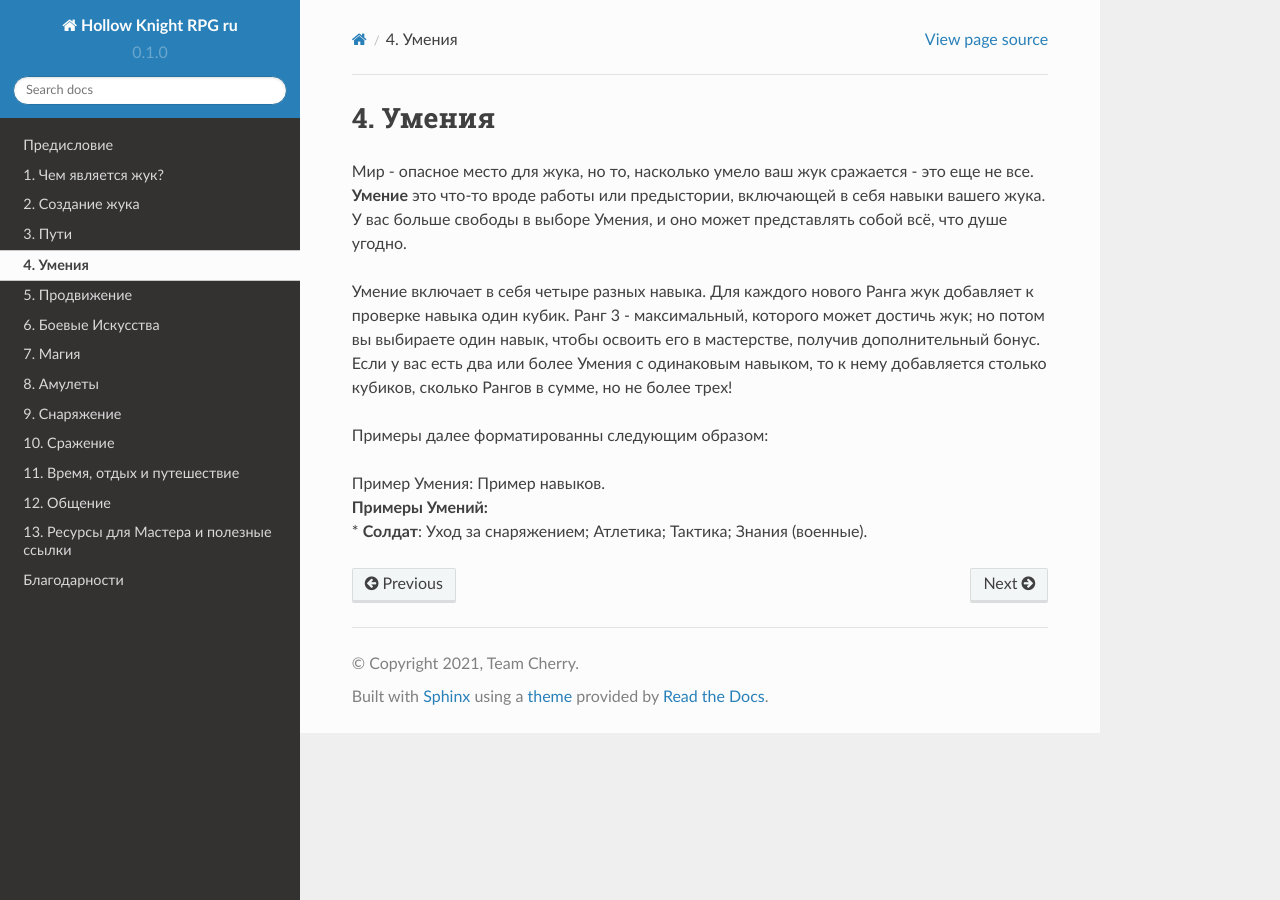
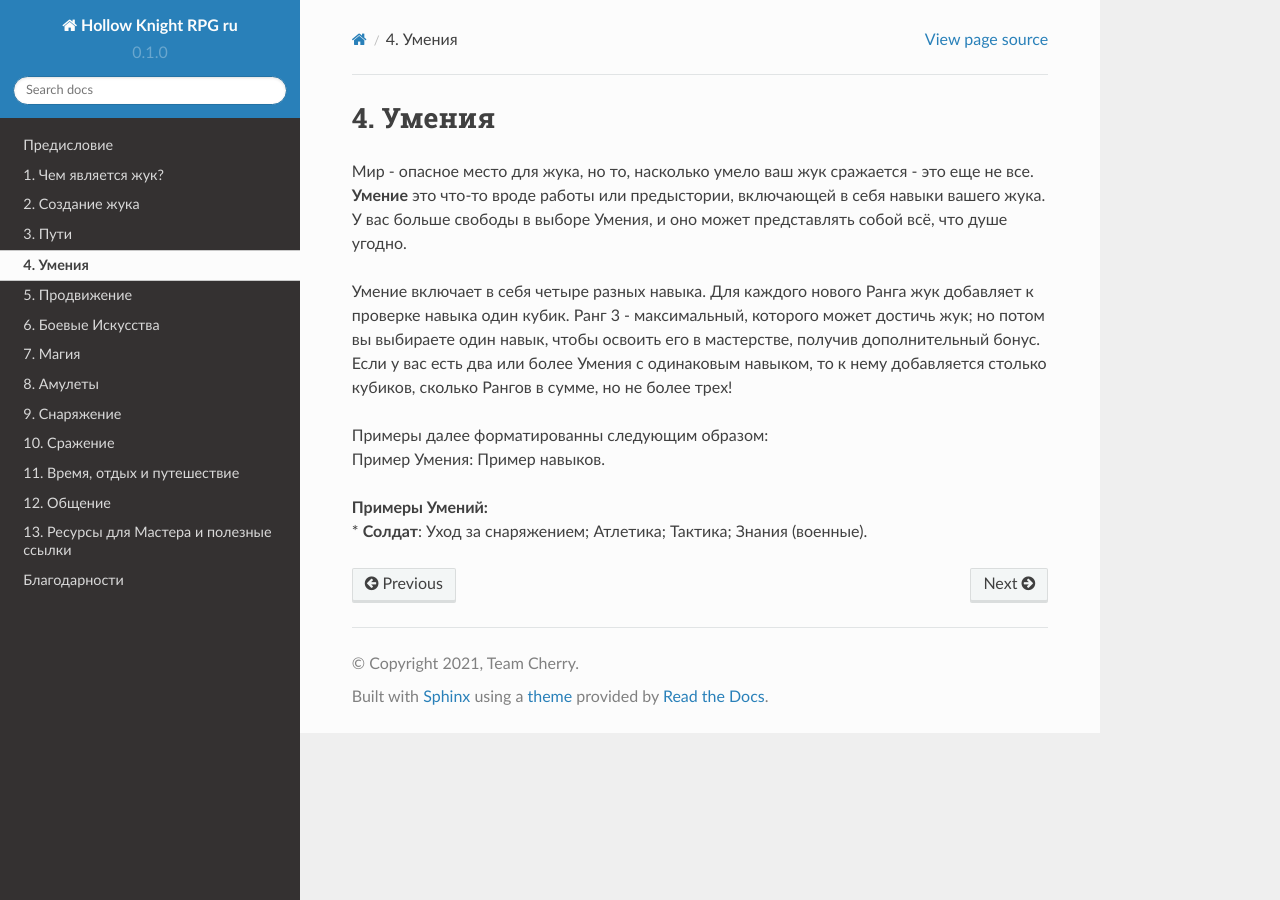
Before and after one commit to LazySelkie/hollow-knight-rpg-ru, a Sphinx documentation site: the page built from docs/source/proficiencies.rst, in a window 1280 px wide. Built offline with Sphinx 7.4.7 and the Read the Docs theme 2.0.0, drawn with Linux system fonts in a browser that asks for light colours.

```diff
--- a/docs/source/proficiencies.rst
+++ b/docs/source/proficiencies.rst
@@ -6,8 +6,8 @@
 
 Умение включает в себя четыре разных навыка. Для каждого нового Ранга жук добавляет к проверке навыка один кубик. Ранг 3 - максимальный, которого может достичь жук; но потом вы выбираете один навык, чтобы освоить его в мастерстве, получив дополнительный бонус. Если у вас есть два или более Умения с одинаковым навыком, то к нему добавляется столько кубиков, сколько Рангов в сумме, но не более трех!
 
-Примеры далее форматированны следующим образом:
+| Примеры далее форматированны следующим образом:
+| Пример Умения: Пример навыков.
 
-| Пример Умения: Пример навыков.
 | **Примеры Умений:**
 | * **Солдат**: Уход за снаряжением; Атлетика; Тактика; Знания (военные).
```
